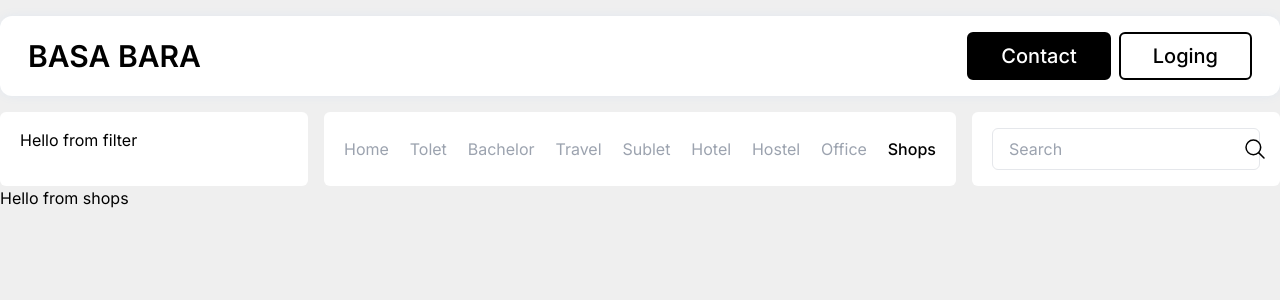
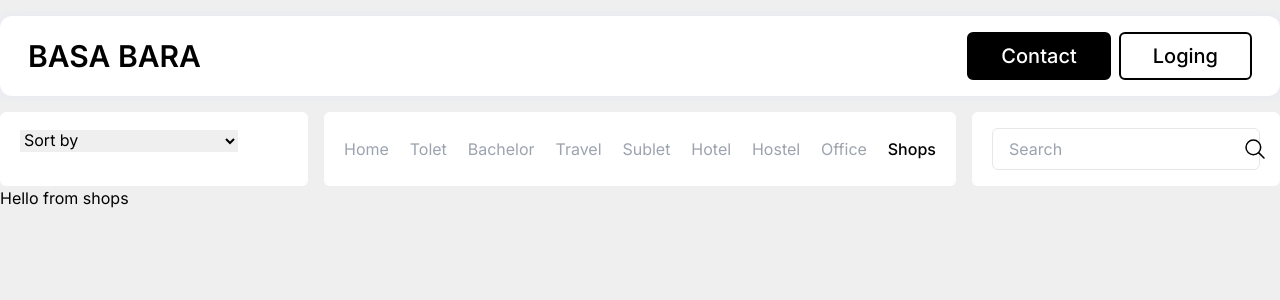
Before and after one commit to Amdadul-HQ/rant-house, a Next.js app: page /shop in a window 1280 px wide. Shown: the top 300 px of the page. Built offline with nearby package versions, Linux system fonts and the light colour scheme.

Commit message:
adding select option

```diff
--- a/src/components/shared/FilterSection.jsx
+++ b/src/components/shared/FilterSection.jsx
@@ -3,7 +3,14 @@ import React from 'react';
 const FilterSection = () => {
     return (
         <div>
-            <h1>Hello from filter</h1>
+            <select>
+                <option value="">Sort by</option>
+                <option value="price-high">Price (High to Low)</option>
+                <option value="price-low">Price (Low to High)</option>
+                <option value="bedrooms">Bedrooms (Low to High)</option>
+                <option value="bathrooms">Bathrooms (Low to High)</option>
+                <option value="square-feet">Square Feet (Low to High)</option>
+            </select>
         </div>
     );
 };
```
